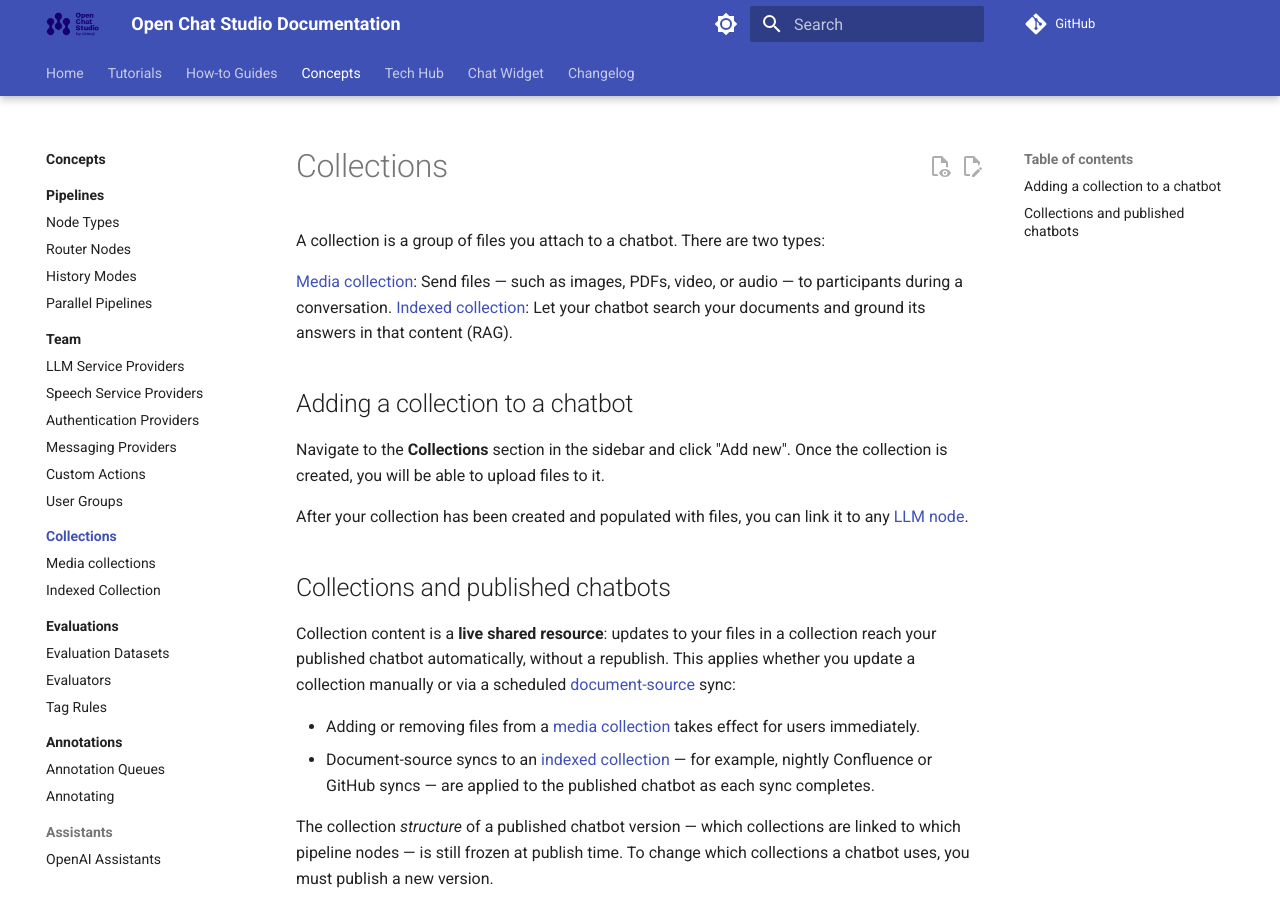
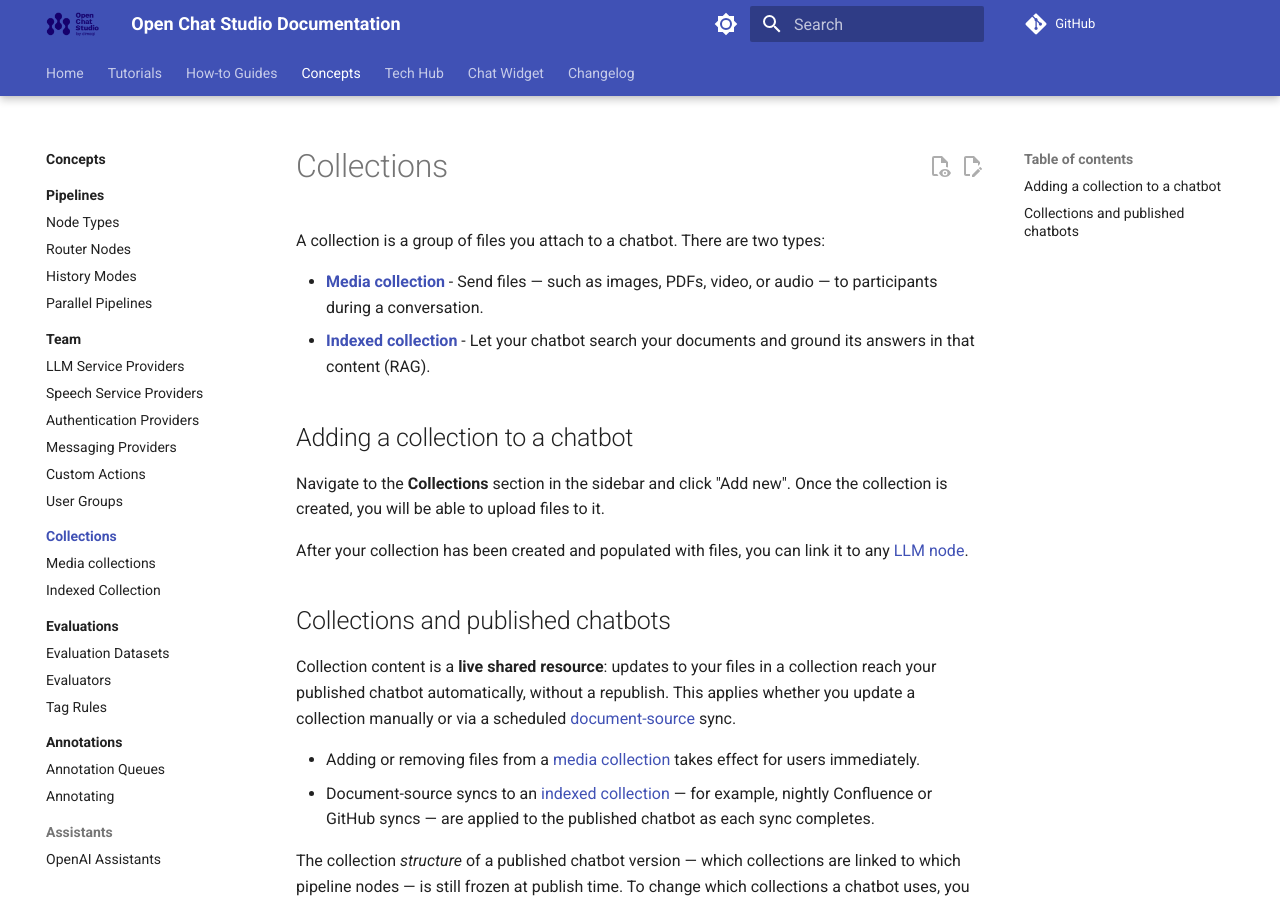
Before and after one commit to dimagi/open-chat-studio-docs, an MkDocs documentation site: the page built from docs/concepts/collections/index.md, in a window 1280 px wide and 900 px high. Built offline with MkDocs 1.6.1 and Material for MkDocs 9.7.7, drawn with Linux system fonts in a browser that asks for light colours; a script that is not in the unit is left out; comment, search, counter and statistics services are not loaded.

Commit message:
Code review formating fixes

```diff
--- a/docs/concepts/collections/index.md
+++ b/docs/concepts/collections/index.md
@@ -2,8 +2,8 @@
 
 A collection is a group of files you attach to a chatbot. There are two types:
 
-[Media collection](./media.md): Send files — such as images, PDFs, video, or audio — to participants during a conversation.
-[Indexed collection](./indexed.md): Let your chatbot search your documents and ground its answers in that content (RAG).
+- **[Media collection](./media.md)** - Send files — such as images, PDFs, video, or audio — to participants during a conversation.
+- **[Indexed collection](./indexed.md)** - Let your chatbot search your documents and ground its answers in that content (RAG).
 
 ## Adding a collection to a chatbot
 
@@ -13,7 +13,7 @@
 
 ## Collections and published chatbots
 
-Collection content is a **live shared resource**: updates to your files in a collection reach your published chatbot automatically, without a republish. This applies whether you update a collection manually or via a scheduled [document-source](../../how-to/document_sources.md) sync:
+Collection content is a **live shared resource**: updates to your files in a collection reach your published chatbot automatically, without a republish. This applies whether you update a collection manually or via a scheduled [document-source](../../how-to/document_sources.md) sync.
 
 - Adding or removing files from a [media collection](./media.md) takes effect for users immediately.
 - Document-source syncs to an [indexed collection](./indexed.md#document-sources-for-indexed-collections) — for example, nightly Confluence or GitHub syncs — are applied to the published chatbot as each sync completes.
```
